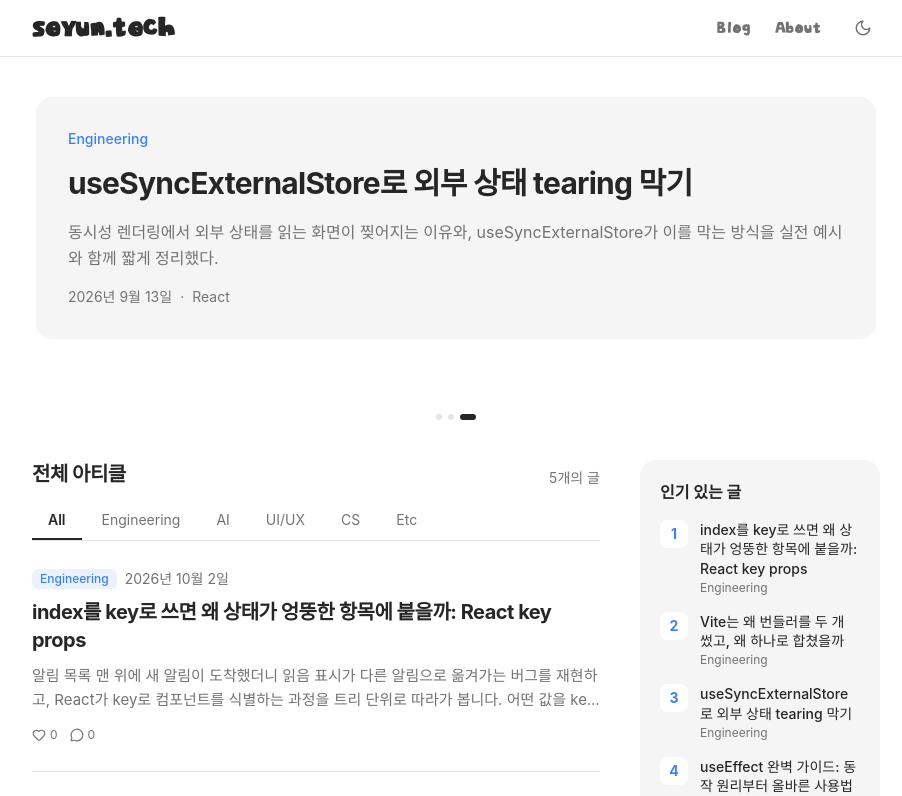
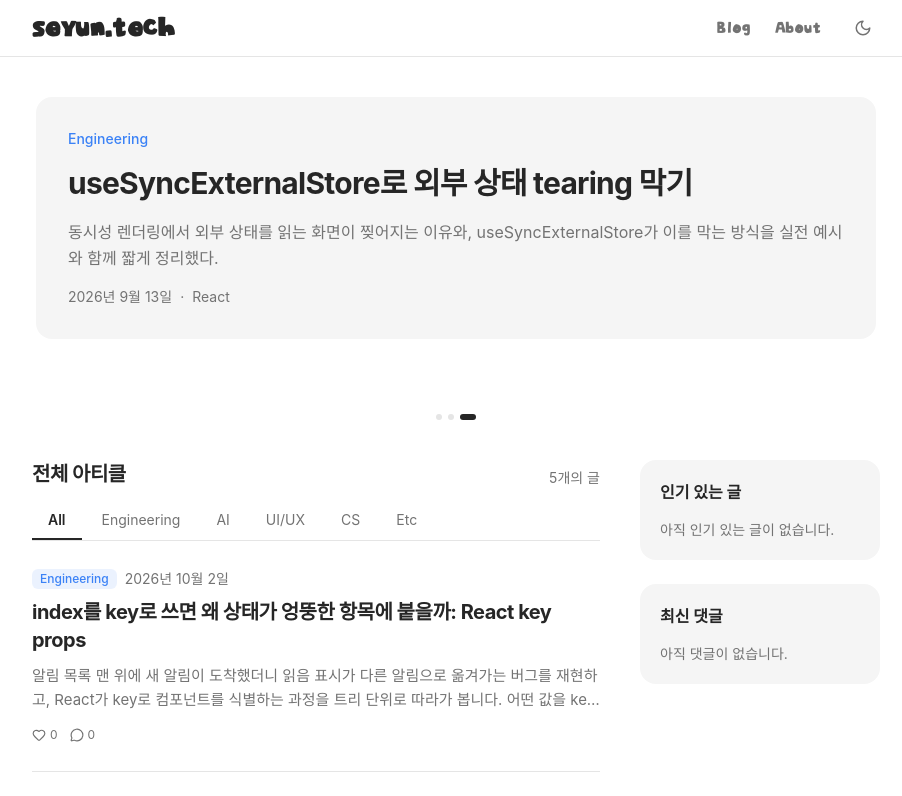
Before and after one commit to seyun31/tech-blog, a Next.js app: page / in a window 1280 px wide. Shown: the top 796 px of the page, without its empty margins (184-1086 px from the left). Built offline with nearby package versions, Linux system fonts and the light colour scheme; a web font is replaced by a local one.

Commit message:
fix: 인기 있는 글을 좋아요, 댓글 수 기준 상위 3개로 수정

```diff
--- a/app/HomeContent.tsx
+++ b/app/HomeContent.tsx
@@ -182,7 +182,7 @@ export default function HomeContent({ posts, stats }: HomeContentProps) {
         {/* 사이드 바 */}
         <div className="hidden w-60 shrink-0 lg:block">
           <div className="sticky top-20">
-            <Sidebar posts={posts} />
+            <Sidebar posts={posts} stats={stats} />
           </div>
         </div>
       </div>
--- a/components/Sidebar.tsx
+++ b/components/Sidebar.tsx
@@ -4,6 +4,7 @@ import { useEffect, useState } from "react";
 import Link from "next/link";
 import Image from "next/image";
 import { Post } from "@/lib/types";
+import { DiscussionStats } from "@/lib/discussions";
 import { CommentsSkeleton } from "@/components/Skeleton";
 
 interface Comment {
@@ -16,10 +17,19 @@ interface Comment {
 
 interface SidebarProps {
   posts: Post[];
+  stats: DiscussionStats;
 }
 
-export default function Sidebar({ posts }: SidebarProps) {
-  const popular = posts.slice(0, 5);
+const POPULAR_COUNT = 3;
+
+export default function Sidebar({ posts, stats }: SidebarProps) {
+  // 좋아요 + 댓글 수가 많은 순 (동점이면 최신 글 우선, 반응이 없는 글은 제외)
+  const score = (post: Post) =>
+    (stats[post.slug]?.reactions ?? 0) + (stats[post.slug]?.comments ?? 0);
+  const popular = posts
+    .filter((post) => score(post) > 0)
+    .sort((a, b) => score(b) - score(a))
+    .slice(0, POPULAR_COUNT);
   const [comments, setComments] = useState<Comment[]>([]);
   const [loading, setLoading] = useState(true);
 
@@ -60,7 +70,7 @@ export default function Sidebar({ posts }: SidebarProps) {
             </li>
           ))}
           {popular.length === 0 && (
-            <li className="text-sm text-muted">아직 글이 없습니다.</li>
+            <li className="text-sm text-muted">아직 인기 있는 글이 없습니다.</li>
           )}
         </ol>
       </div>
```
